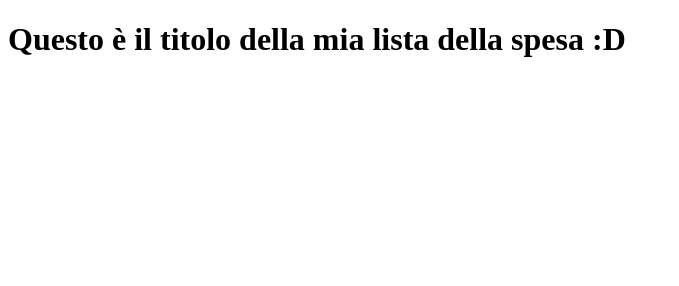
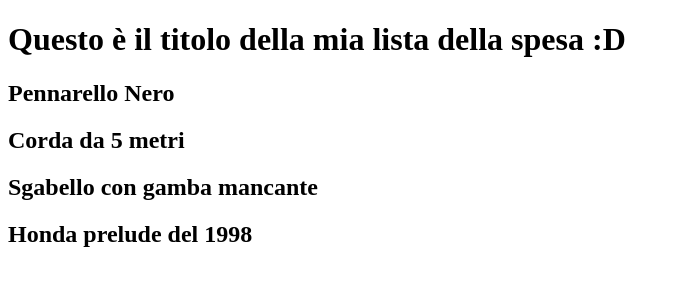
Before and after one commit to FrancescoBonanno1/vue-todolist, a plain HTML site: page index.html in a window 1280 px wide. Shown: the whole page, without its empty margins (0-679 px from the left). Drawn offline with nearby package versions, Linux system fonts and the light colour scheme.

Commit message:
Problema con v-bind

```diff
--- a/index.html
+++ b/index.html
@@ -1,20 +1,23 @@
 <!DOCTYPE html>
 <html lang="en">
+
 <head>
     <meta charset="UTF-8">
     <meta name="viewport" content="width=device-width, initial-scale=1.0">
     <title>Lista della spesa</title>
     <script src="https://unpkg.com/vue@3/dist/vue.global.js"></script>
 </head>
+
 <body>
-<div id="app">
-<h1>Questo è il titolo della mia lista della spesa :D</h1>
 
-<h2 class=>{{listaSpesa.articolo}}</h2>
+    <div id="app">
+        <h1>Questo è il titolo della mia lista della spesa :D</h1>
+        <h2 :class="{active : isActive}" v-for="articoli in listaSpesa">{{articoli.articolo}}</h2>
+    </div>
 
-</div>
 
 
     <script src="main.js"></script>
 </body>
+
 </html>
--- a/main.js
+++ b/main.js
@@ -2,6 +2,7 @@ const {createApp} = Vue;
     createApp({
     data : function() {
         return{
+            isActive: `active`,
             listaSpesa : [
             {
                 articolo : "Pennarello Nero",
@@ -25,4 +26,12 @@ const {createApp} = Vue;
             ]
 
         }
-    }}).mount(`#app`);
+    },
+        methods :{
+
+
+                }
+
+
+
+}).mount(`#app`);
--- a/style.css
+++ b/style.css
@@ -1,3 +1,3 @@
-.black{
-    color: black;
+.active{
+    text-decoration: line-through;
 }
```
